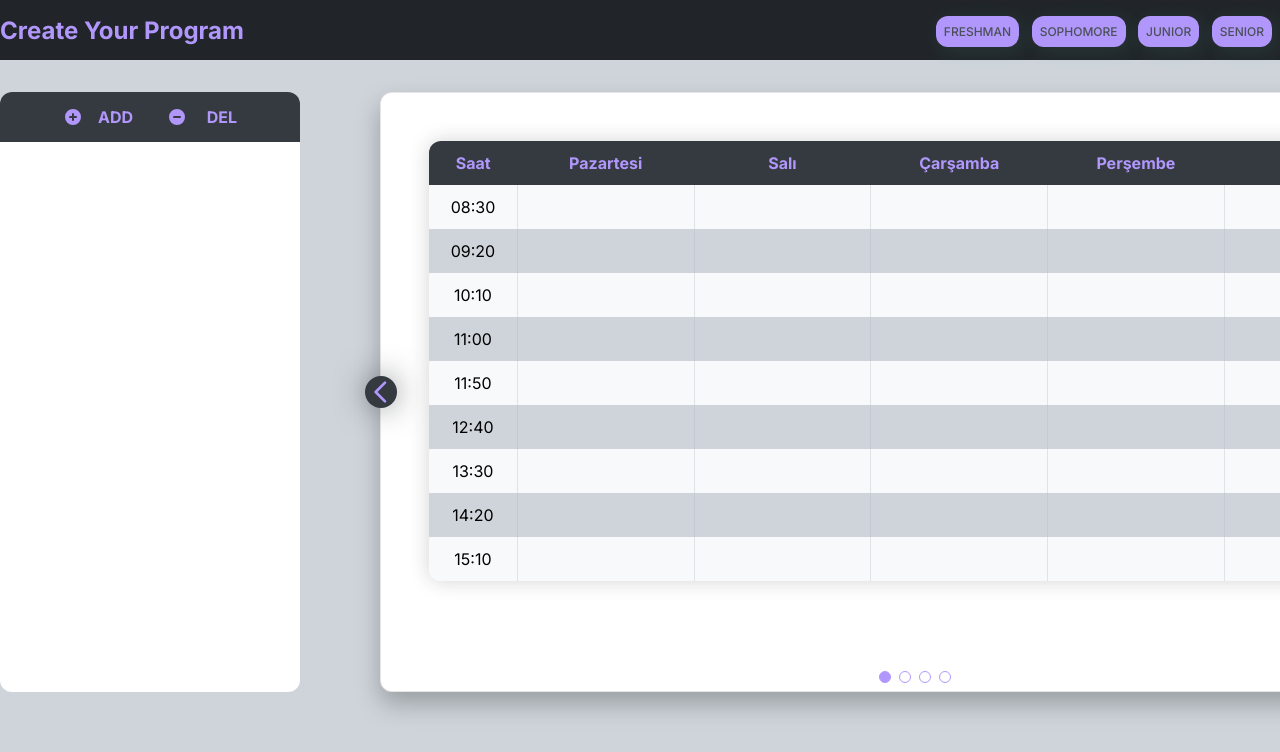
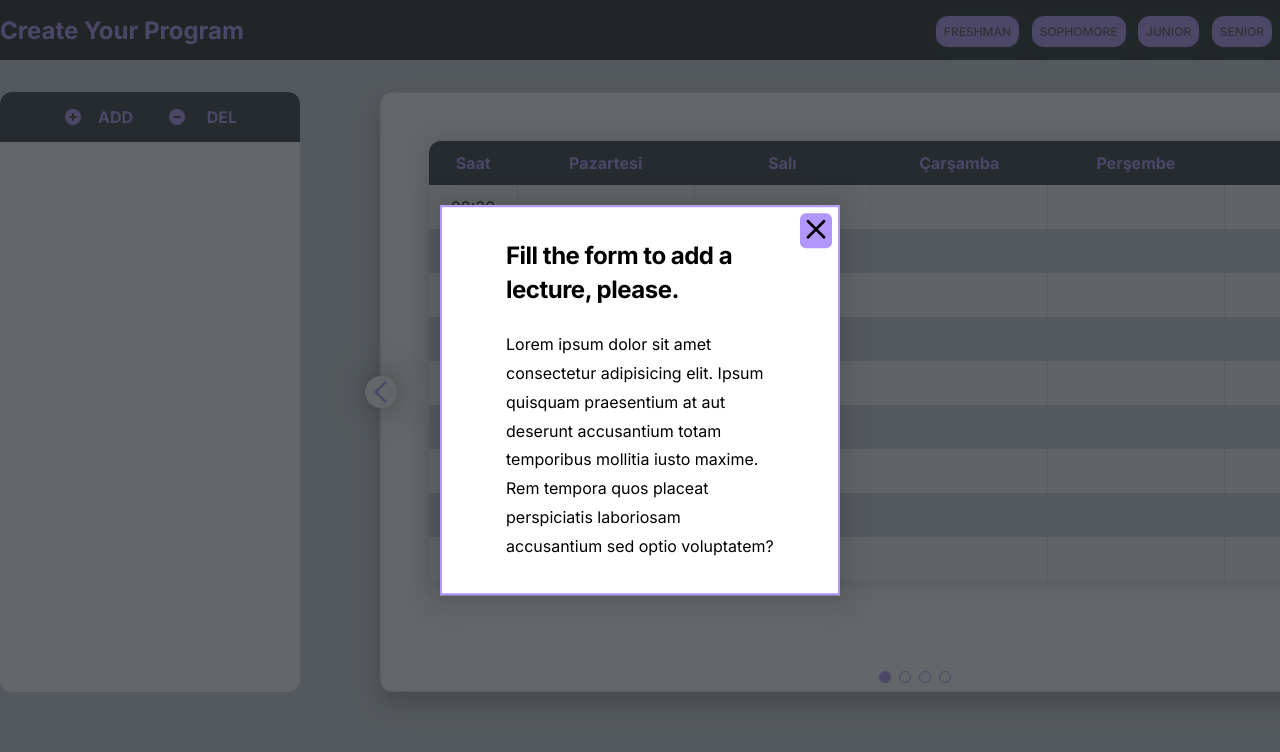
Before and after one commit to kaan-ozer/program-creator, a plain HTML site: page index.html in a window 1280 px wide. Both pictures are taken after a click on the link "ADD". Shown: the top 752 px of the page. Drawn offline with Linux system fonts and the light colour scheme.

Commit message:
modal was added

```diff
--- a/style.css
+++ b/assets/CSS/style.css
@@ -21,6 +21,14 @@ body {
   font-family: "Inter", sans-serif;
   background-color: #ced4da;
   margin: 0px;
+}
+
+.hidden {
+  display: none;
+}
+
+.main-container {
+  position: relative;
 }
 
 .container--2 {
@@ -162,7 +170,7 @@ table tbody tr:last-child td:last-child {
 .carousel-btn {
   height: 32px;
   width: 32px;
-  background-color: #343a40;
+  background-color: #fff;
   border: none;
   border-radius: 50%;
   display: flex;
@@ -173,7 +181,7 @@ table tbody tr:last-child td:last-child {
 }
 
 .carousel-btn:hover {
-  background-color: #fff;
+  background-color: #343a40;
 }
 
 .btn--left {
@@ -257,6 +265,10 @@ table tbody tr:last-child td:last-child {
   font-size: 16px;
   text-transform: uppercase;
 }
+.btn-side-nav:hover,
+.btn-side-nav:active {
+  color: #ced4da;
+}
 
 /* ICON */
 
@@ -277,3 +289,51 @@ aside nav a {
   align-items: center;
   justify-content: space-between;
 }
+
+/* MODAL */
+
+.modal {
+  position: absolute;
+  left: 50%;
+  top: 50%;
+  font-size: 16px;
+  font-weight: 500px;
+  line-height: 1.8;
+  width: 400px;
+  background-color: #fff;
+  border: 2px solid #b197fc;
+  box-shadow: 0 0 20px 10px rgba(33, 37, 41, 0.153);
+  padding: 32px 64px;
+  transform: translate(-50%, -50%);
+  z-index: 2;
+}
+.overlay {
+  position: absolute;
+  left: 0px;
+  top: 0px;
+  width: 100%;
+  height: 100%;
+  background-color: rgba(33, 37, 41, 0.7);
+  z-index: 1;
+}
+
+.close-modal-btn {
+  position: absolute;
+  border: none;
+  background-color: #b197fc;
+  border-radius: 6px;
+  right: 6px;
+  top: 6px;
+}
+
+.close-modal-icon {
+  width: 32px;
+  height: 32px;
+}
+
+.modal h2 {
+  font-size: 24px;
+  margin-bottom: 24px;
+  letter-spacing: -0.5px;
+  line-height: 1.4;
+}
--- /dev/null
+++ b/assets/JS/script.js
@@ -0,0 +1,18 @@
+"use strict";
+
+const btnAdd = document.querySelector(".btn-add");
+const modal = document.querySelector(".modal");
+const overlay = document.querySelector(".overlay");
+const closeModalBtn = document.querySelector(".close-modal-btn");
+
+console.log(btnAdd);
+
+btnAdd.addEventListener("click", function () {
+  modal.classList.remove("hidden");
+  overlay.classList.remove("hidden");
+});
+
+closeModalBtn.addEventListener("click", function () {
+  modal.classList.add("hidden");
+  overlay.classList.add("hidden");
+});
--- a/index.html
+++ b/index.html
@@ -11,11 +11,11 @@
       rel="stylesheet"
     />
 
-    <link rel="stylesheet" href="style.css" />
+    <link rel="stylesheet" href="assets/CSS/style.css" />
     <title>Document</title>
   </head>
   <body>
-    <div>
+    <div class="main-container">
       <header class="flex">
         <h1 class="heading-header">Create Your Program</h1>
         <nav>
@@ -31,7 +31,7 @@
           <aside class="aside-menu">
             <div class="side-nav-background">
               <nav class="side-nav">
-                <a href="#" class="btn-side-nav">
+                <a href="#" class="btn-side-nav btn-add">
                   <svg
                     xmlns="http://www.w3.org/2000/svg"
                     class="icon"
@@ -194,5 +194,32 @@
 
       <footer></footer>
     </div>
+    <div class="modal hidden">
+      <button class="close-modal-btn">
+        <svg
+          xmlns="http://www.w3.org/2000/svg"
+          class="close-modal-icon"
+          fill="none"
+          viewBox="0 0 24 24"
+          stroke="currentColor"
+          stroke-width="2"
+        >
+          <path
+            stroke-linecap="round"
+            stroke-linejoin="round"
+            d="M6 18L18 6M6 6l12 12"
+          />
+        </svg>
+      </button>
+      <h2>Fill the form to add a lecture, please.</h2>
+      <p>
+        Lorem ipsum dolor sit amet consectetur adipisicing elit. Ipsum quisquam
+        praesentium at aut deserunt accusantium totam temporibus mollitia iusto
+        maxime. Rem tempora quos placeat perspiciatis laboriosam accusantium sed
+        optio voluptatem?
+      </p>
+    </div>
+    <div class="overlay hidden"></div>
+    <script src="assets/JS/script.js"></script>
   </body>
 </html>
```
